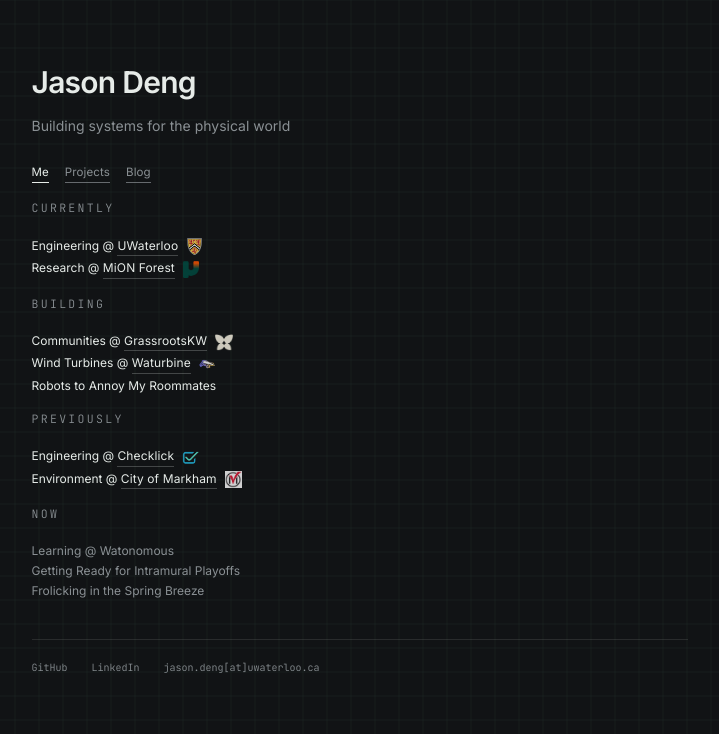
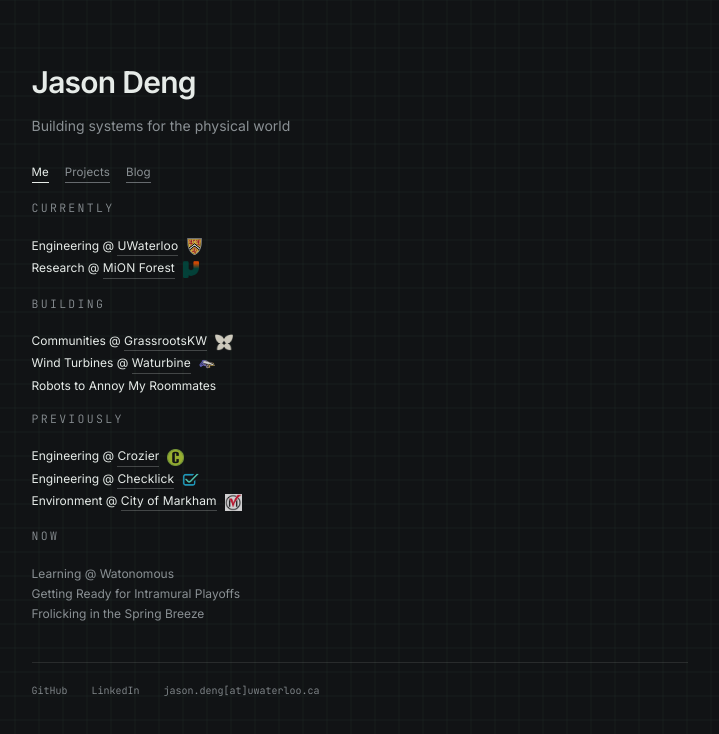
Before and after one commit to jasonkdeng/jdengv2, a Next.js app: page / in a window 1280 px wide. Shown: the top 734 px of the page, without its empty margins (273-992 px from the left). Built offline with nearby package versions, Linux system fonts and the light colour scheme.

Commit message:
add crozier, as reminded by my lovely girlfriend, and change the font size of tick labels to prevent overlap

```diff
--- a/app/globals.css
+++ b/app/globals.css
@@ -396,7 +396,7 @@
   left: calc(100% + 0.9rem);
   top: 50%;
   font-family: var(--font-inter), sans-serif;
-  font-size: 12px;
+  font-size: 10px;
   line-height: 1.1;
   white-space: nowrap;
   color: #777;
--- a/app/page.tsx
+++ b/app/page.tsx
@@ -60,6 +60,12 @@
         <ul className="space-y-1 text-xs">
           <InlineLinkItem
             prefix="Engineering @"
+            name="Crozier"
+            logoSrc="/Crozier2.png"
+            url="https://www.cfcrozier.ca/"
+          />
+          <InlineLinkItem
+            prefix="Engineering @"
             name="Checklick"
             logoSrc="/Checklick.png"
             url="https://www.linkedin.com/company/checklick/"
```
